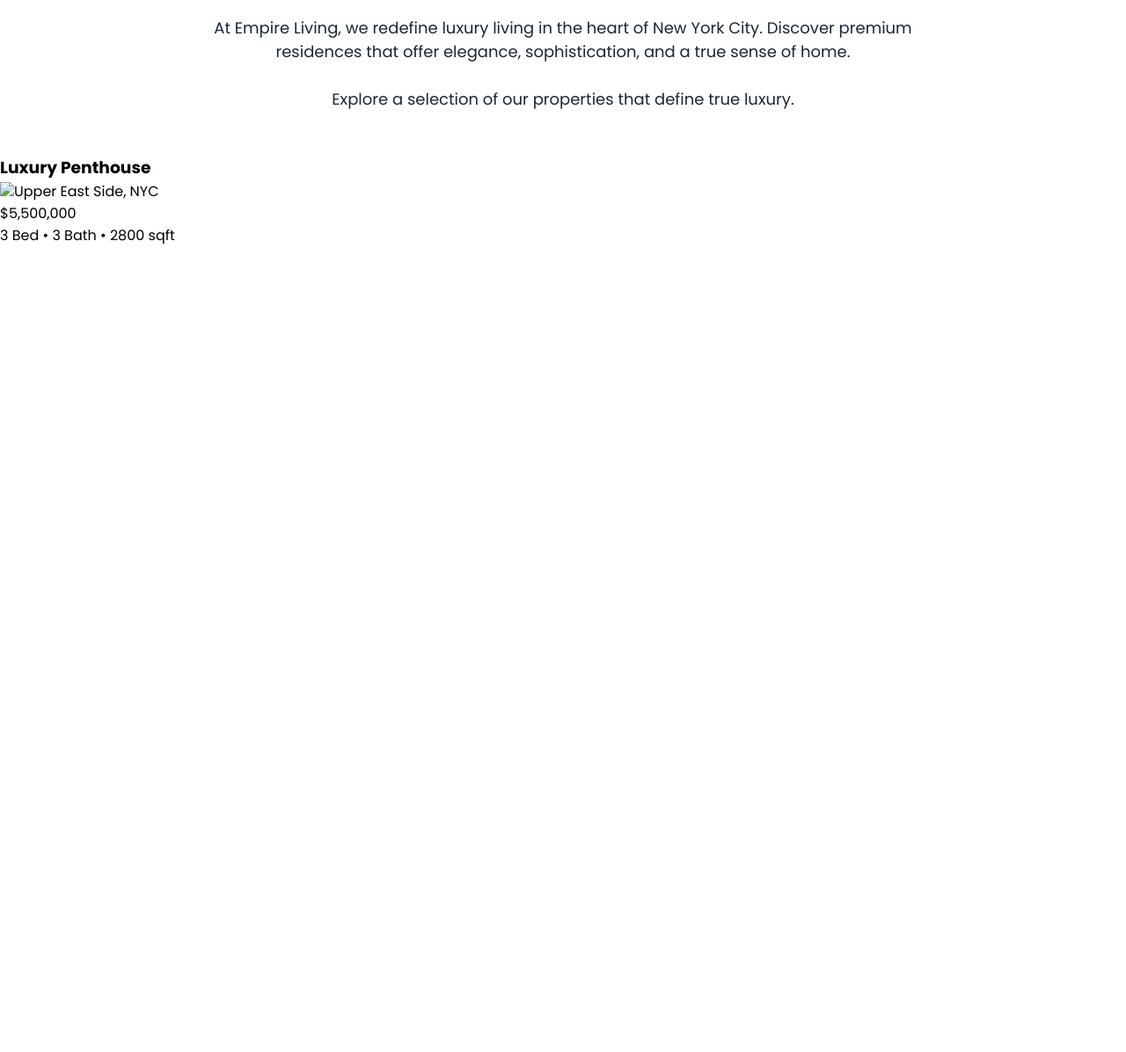
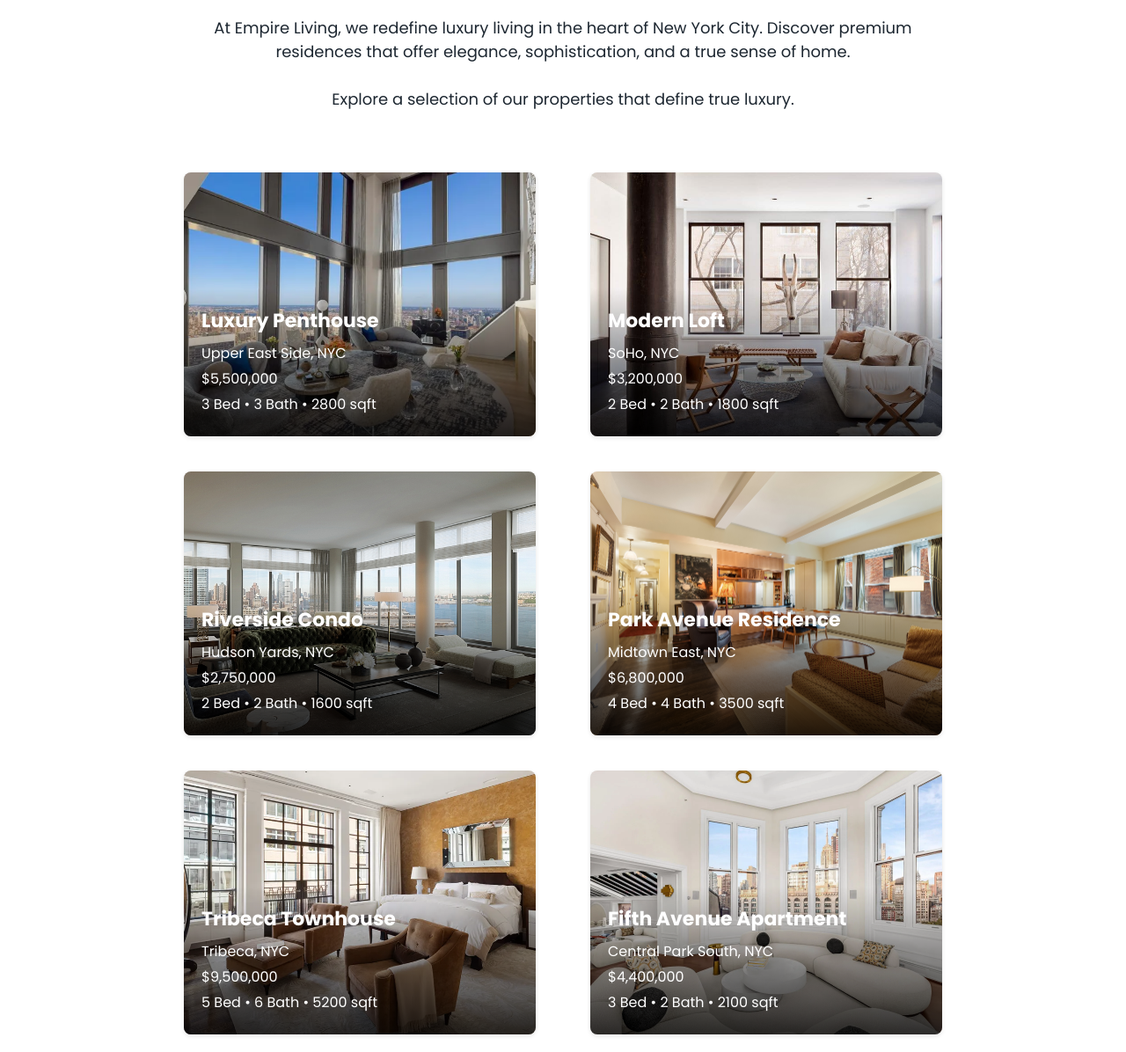
Before and after one commit to agon-sh/final-project-web-mobile-II, a PHP site: page /home.html in a window 1280 px wide. Shown: the part 725-1921 px from the top of the page at 88% size. Before the commit the page ends 1003 px from the top, so only its background shows below. Run offline with PHP 8.4, Linux system fonts and the light colour scheme; some web fonts are replaced.

Commit message:
added property cards

```diff
--- a/home.css
+++ b/home.css
@@ -140,3 +140,56 @@ header .side_buttons a:hover {
 }
 
 /* Property Cards */
+
+/* Preview properties */
+
+.preview_properties {
+    display: flex;
+    flex-wrap: wrap;
+    justify-content: center;
+    align-items: center;
+    gap: 40px 5%;
+    padding: 20px;
+}
+
+.property {
+    position: relative;
+    width: 400px;
+    height: 300px;
+    overflow: hidden;
+    border-radius: 8px;
+    box-shadow: 0 2px 5px rgba(0,0,0,0.1);
+    transition: transform 0.3s;
+}
+
+.property:hover {
+    cursor: pointer;
+    transform: scale(1.05);
+    transition: transform 0.3s;
+}
+
+.property_img {
+    width: 100%;
+    height: 100%;
+    object-fit: cover;
+    display: block;
+}
+
+.property_text {
+    position: absolute;
+    bottom: 0;
+    width: 100%;
+    background: linear-gradient(to top, rgba(0,0,0,0.8), rgba(0,0,0,0));
+    color: white;
+    padding: 20px;
+}
+
+.property_text h3 {
+    margin-bottom: 8px;
+    font-size: 22px;
+}
+
+.property_text p {
+    margin: 4px 0;
+    font-size: 16px;
+}
--- a/home.html
+++ b/home.html
@@ -15,7 +15,7 @@
 <body>
 
     <!-- Header Section -->
-    <header>
+    <header id="home">
         <div class="logo">
             <img src="images/EmpireLivingLogo-Transparent.png" alt="Empire Living Logo">
             EMPIRE LIVING
@@ -46,12 +46,64 @@
     </section>
 
     <div class="preview_properties">
-        <div class="property">
-            <h3>Luxury Penthouse</h3>
-            <img src="images/properties/luxury_penthouse.png>
-            <p class="location">Upper East Side, NYC</p>
-            <p class="price">$5,500,000</p>
-            <p class="details">3 Bed • 3 Bath • 2800 sqft</p>
+        <div class="property" onclick="location.href='#home'">
+            <img src="images/properties/luxury_penthouse.png" class="property_img">
+            <div class="property_text">
+                <h3>Luxury Penthouse</h3>
+                <p class="location">Upper East Side, NYC</p>
+                <p class="price">$5,500,000</p>
+                <p class="details">3 Bed • 3 Bath • 2800 sqft</p>
+            </div>
+        </div>
+
+        <div class="property" onclick="location.href='#home'">
+            <img src="images/properties/modern_loft.png" class="property_img">
+            <div class="property_text">
+                <h3>Modern Loft</h3>
+                <p class="location">SoHo, NYC</p>
+                <p class="price">$3,200,000</p>
+                <p class="details">2 Bed • 2 Bath • 1800 sqft</p>
+            </div>
+        </div>
+
+        <div class="property" onclick="location.href='#home'">
+            <img src="images/properties/riverside_condo.png" class="property_img">
+            <div class="property_text">
+                <h3>Riverside Condo</h3>
+                <p class="location">Hudson Yards, NYC</p>
+                <p class="price">$2,750,000</p>
+                <p class="details">2 Bed • 2 Bath • 1600 sqft</p>
+            </div>
+        </div>
+
+        <div class="property" onclick="location.href='#home'">
+            <img src="images/properties/park_avenue.png" class="property_img">
+            <div class="property_text">
+                <h3>Park Avenue Residence</h3>
+                <p class="location">Midtown East, NYC</p>
+                <p class="price">$6,800,000</p>
+                <p class="details">4 Bed • 4 Bath • 3500 sqft</p>
+            </div>
+        </div>
+
+        <div class="property" onclick="location.href='#home'">
+            <img src="images/properties/tribeca_townhouse.png" class="property_img">
+            <div class="property_text">
+                <h3>Tribeca Townhouse</h3>
+                <p class="location">Tribeca, NYC</p>
+                <p class="price">$9,500,000</p>
+                <p class="details">5 Bed • 6 Bath • 5200 sqft</p>
+            </div>
+        </div>
+
+        <div class="property" onclick="location.href='#home'">
+            <img src="images/properties/fifth_avenue.png" class="property_img">
+            <div class="property_text">
+                <h3>Fifth Avenue Apartment</h3>
+                <p class="location">Central Park South, NYC</p>
+                <p class="price">$4,400,000</p>
+                <p class="details">3 Bed • 2 Bath • 2100 sqft</p>
+            </div>
         </div>
     </div>
 </body>
```
Also changed, not shown: images/properties/fifth_avenue.png (added), images/properties/modern_loft.png (added), images/properties/park_avenue.png (added), images/properties/riverside_condo.png (added), images/properties/tribeca_townhouse.png (added).
